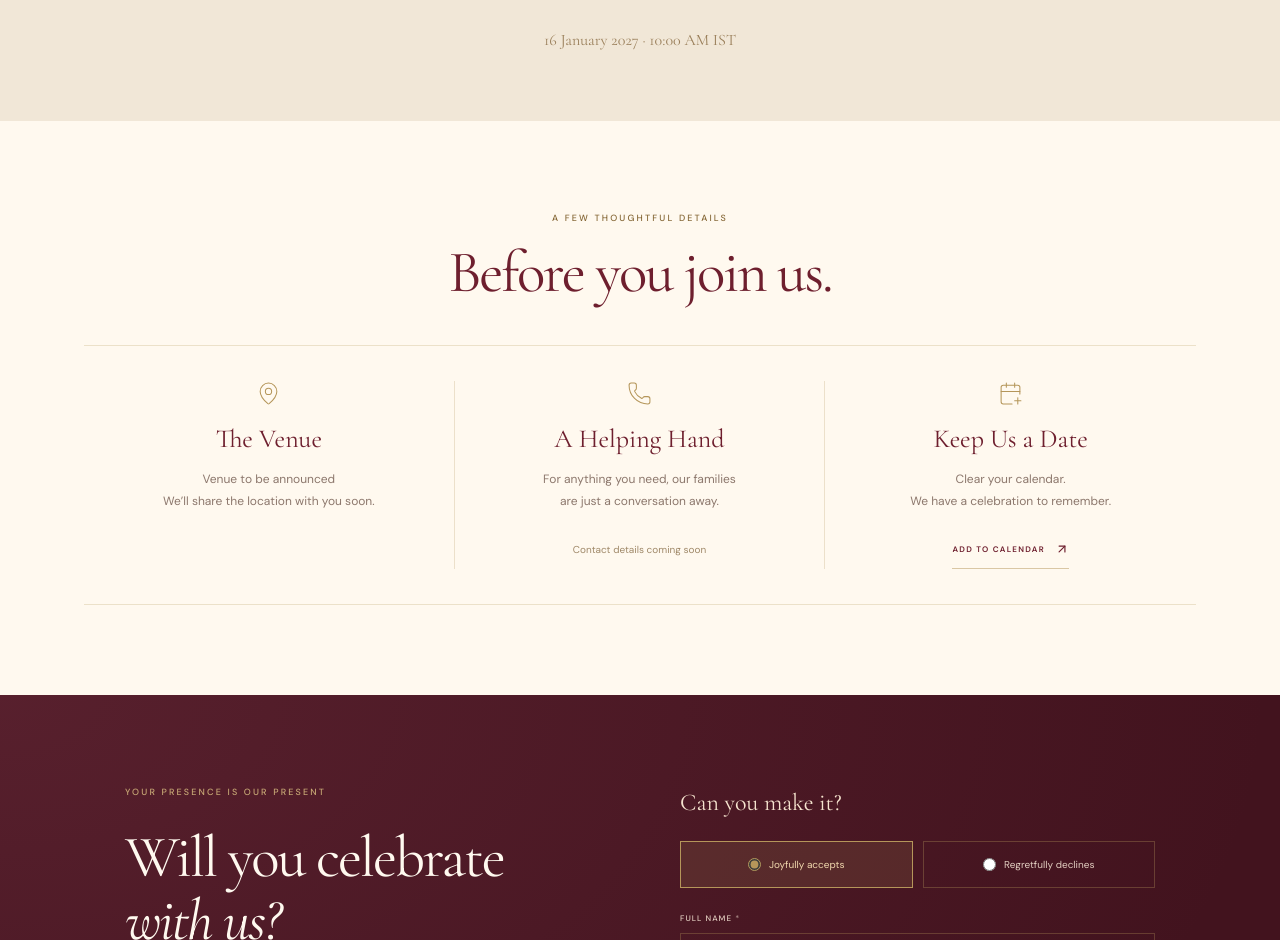
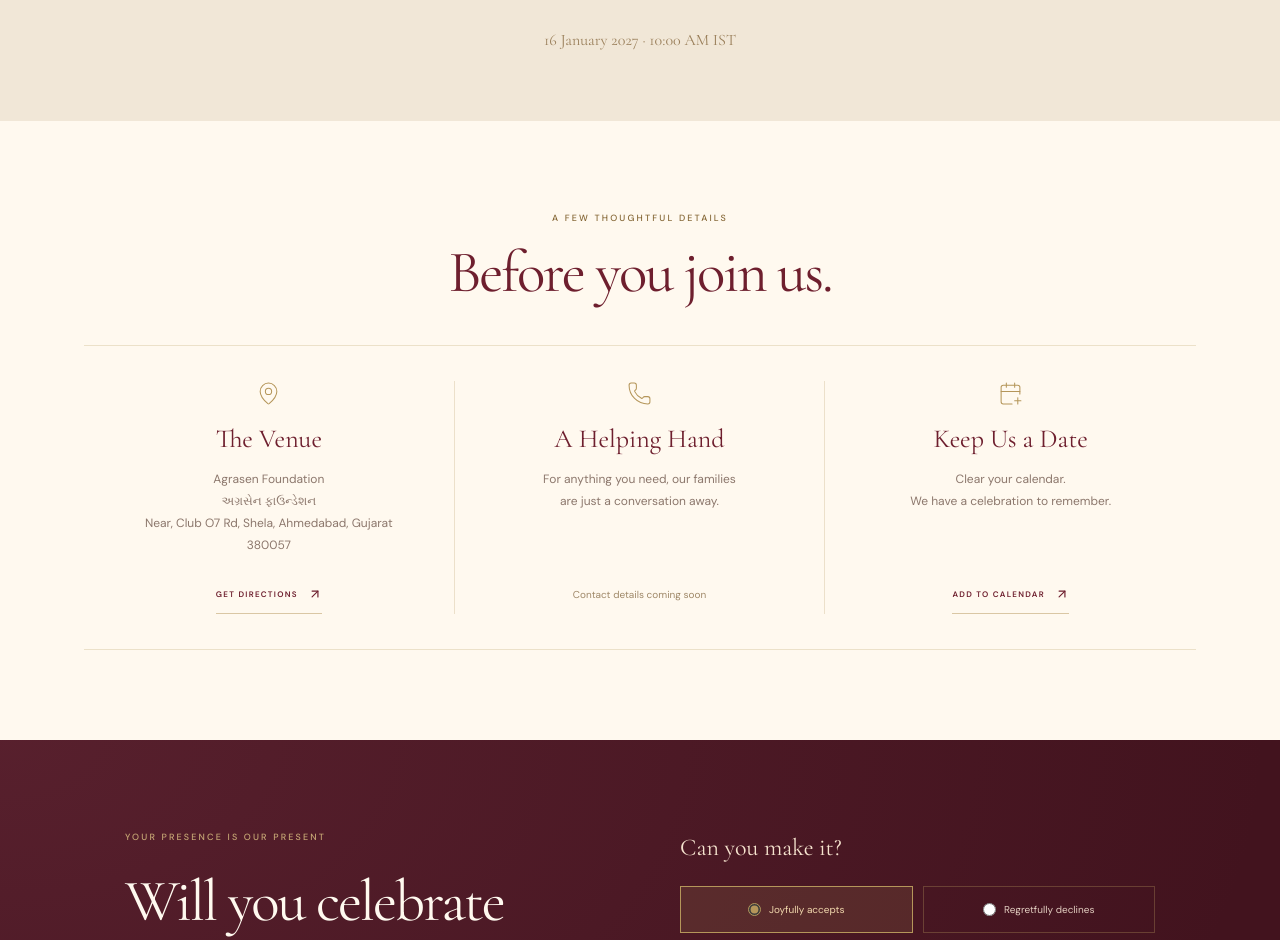
Before and after one commit to ishwaripathak/Wedding_Invitation, a React (Vite) app: page / in a window 1280 px wide. Shown: the part 5728-6668 px from the top of the page. Built offline with nearby package versions, Linux system fonts and the light colour scheme; no server answers; a web font is replaced by a local one.

Commit message:
Add Agrasen Foundation venue and Google Maps directions

```diff
--- a/src/components/ThingsToKnow.tsx
+++ b/src/components/ThingsToKnow.tsx
@@ -1,5 +1,6 @@
 import {MapPin,Phone,CalendarPlus,ArrowUpRight} from 'lucide-react';
 import {weddingData as d} from '../data/weddingData';
 import {Reveal} from './Shared';
-export function downloadCalendar(){const text=['BEGIN:VCALENDAR','VERSION:2.0','PRODID:-//Sagar and Ishwari//Wedding//EN','BEGIN:VEVENT',`UID:${d.calendar.uid}`,'DTSTAMP:20261022T000000Z',`DTSTART:${d.calendar.start}`,`DTEND:${d.calendar.end}`,`SUMMARY:${d.groom} & ${d.bride} Wedding`,`DESCRIPTION:Hast Melap Mahurat at ${d.dateParts.time} ${d.dateParts.timezone}. ${d.venue.address}`,`LOCATION:${d.venue.name}`,'END:VEVENT','END:VCALENDAR'].join('\r\n');const url=URL.createObjectURL(new Blob([text],{type:'text/calendar;charset=utf-8'}));const a=document.createElement('a');a.href=url;a.download='sagar-ishwari-wedding.ics';a.click();setTimeout(()=>URL.revokeObjectURL(url),1000)}
-export default function ThingsToKnow(){return <section id="know" className="know-section section-pad"><Reveal><p className="eyebrow gold">A FEW THOUGHTFUL DETAILS</p><h2>Before you join us.</h2></Reveal><div className="know-grid"><Reveal className="know-card"><MapPin strokeWidth={1} size={25}/><h3>The Venue</h3><p>{d.venue.name}<br/>{d.venue.address}</p>{d.venue.mapUrl&&<a className="text-link" href={d.venue.mapUrl} target="_blank" rel="noreferrer">GET DIRECTIONS <ArrowUpRight size={14}/></a>}</Reveal><Reveal className="know-card"><Phone strokeWidth={1} size={25}/><h3>A Helping Hand</h3><p>For anything you need, our families<br/>are just a conversation away.</p>{d.contact.phone?<a className="text-link" href={`tel:${d.contact.phone}`}>CALL {d.contact.name} <ArrowUpRight size={14}/></a>:<span className="detail-pending">Contact details coming soon</span>}</Reveal><Reveal className="know-card"><CalendarPlus strokeWidth={1} size={25}/><h3>Keep Us a Date</h3><p>Clear your calendar.<br/>We have a celebration to remember.</p><button className="text-link" onClick={downloadCalendar}>ADD TO CALENDAR <ArrowUpRight size={14}/></button></Reveal></div></section>}
+const calendarText = (value: string) => value.replace(/\\/g, '\\\\').replace(/\r?\n/g, '\\n').replace(/,/g, '\\,').replace(/;/g, '\\;');
+export function downloadCalendar(){const text=['BEGIN:VCALENDAR','VERSION:2.0','PRODID:-//Sagar and Ishwari//Wedding//EN','BEGIN:VEVENT',`UID:${d.calendar.uid}`,'DTSTAMP:20261022T000000Z',`DTSTART:${d.calendar.start}`,`DTEND:${d.calendar.end}`,`SUMMARY:${d.groom} & ${d.bride} Wedding`,`DESCRIPTION:${calendarText(`Hast Melap Mahurat at ${d.dateParts.time} ${d.dateParts.timezone}. ${d.venue.address}`)}`,`LOCATION:${calendarText(`${d.venue.name}, ${d.venue.address}`)}`,'END:VEVENT','END:VCALENDAR'].join('\r\n');const url=URL.createObjectURL(new Blob([text],{type:'text/calendar;charset=utf-8'}));const a=document.createElement('a');a.href=url;a.download='sagar-ishwari-wedding.ics';a.click();setTimeout(()=>URL.revokeObjectURL(url),1000)}
+export default function ThingsToKnow(){return <section id="know" className="know-section section-pad"><Reveal><p className="eyebrow gold">A FEW THOUGHTFUL DETAILS</p><h2>Before you join us.</h2></Reveal><div className="know-grid"><Reveal className="know-card"><MapPin strokeWidth={1} size={25}/><h3>The Venue</h3><p>{d.venue.name}<br/><span lang="gu">{d.venue.nameGujarati}</span><br/>{d.venue.address}</p>{d.venue.mapUrl&&<a className="text-link" href={d.venue.mapUrl} target="_blank" rel="noreferrer">GET DIRECTIONS <ArrowUpRight size={14}/></a>}</Reveal><Reveal className="know-card"><Phone strokeWidth={1} size={25}/><h3>A Helping Hand</h3><p>For anything you need, our families<br/>are just a conversation away.</p>{d.contact.phone?<a className="text-link" href={`tel:${d.contact.phone}`}>CALL {d.contact.name} <ArrowUpRight size={14}/></a>:<span className="detail-pending">Contact details coming soon</span>}</Reveal><Reveal className="know-card"><CalendarPlus strokeWidth={1} size={25}/><h3>Keep Us a Date</h3><p>Clear your calendar.<br/>We have a celebration to remember.</p><button className="text-link" onClick={downloadCalendar}>ADD TO CALENDAR <ArrowUpRight size={14}/></button></Reveal></div></section>}
--- a/src/data/weddingData.ts
+++ b/src/data/weddingData.ts
@@ -6,7 +6,12 @@ export const weddingData = {
   engagementNote: 'The celebrations begin with the engagement on the morning of 15 January.',
   invitation: 'With the blessings of Lord Ganesha and the love of our families, we joyfully invite you to celebrate our wedding.',
   families: { groom: 'The Dave family', bride: 'The Pathak family' },
-  venue: { name: 'Venue to be announced', address: 'We’ll share the location with you soon.', mapUrl: '' },
+  venue: {
+    name: 'Agrasen Foundation',
+    nameGujarati: 'અગ્રસેન ફાઉન્ડેશન',
+    address: 'Near, Club O7 Rd, Shela, Ahmedabad, Gujarat 380057',
+    mapUrl: 'https://maps.app.goo.gl/Yr4jwwB1i5K1dKyf6',
+  },
   contact: { name: 'The wedding families', phone: '', email: '' },
   hashtag: '#SagarWedsIshwari', instagramUrl: 'https://www.instagram.com/',
   youtubeId: '', templeArtwork: './temple.png', musicUrl: '',
```
